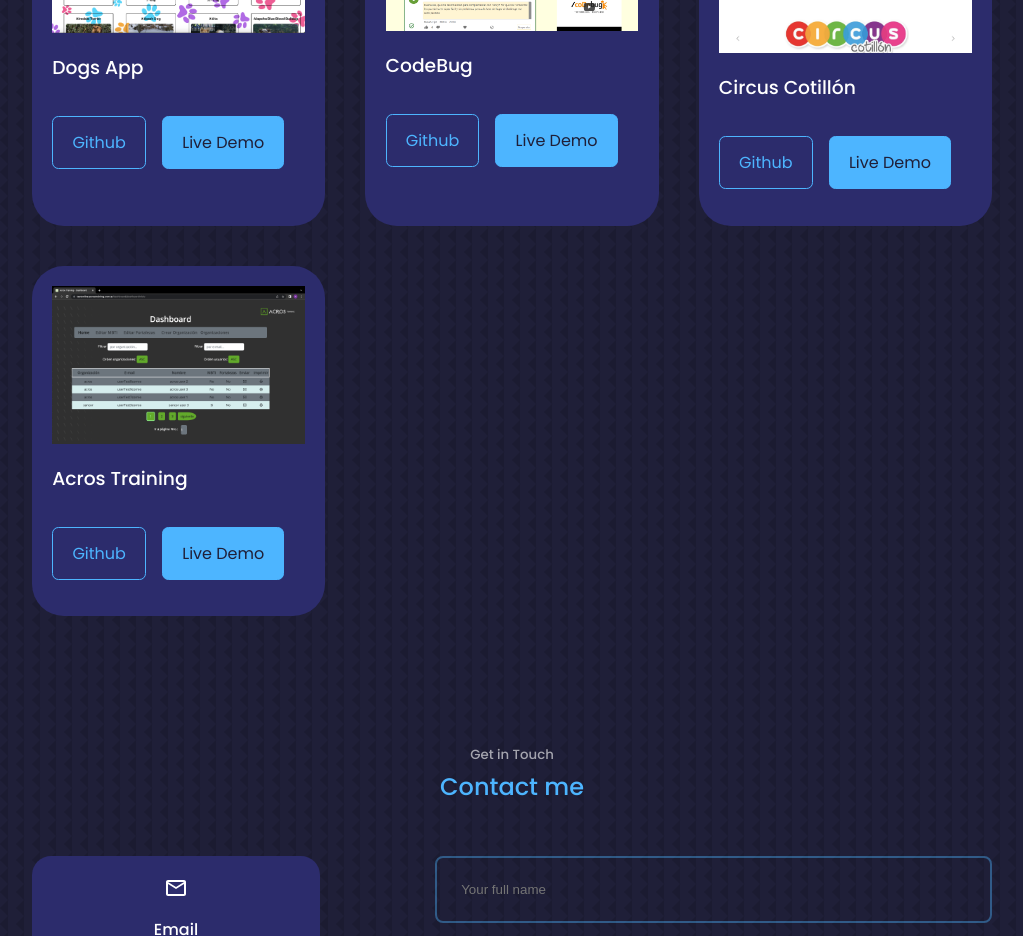
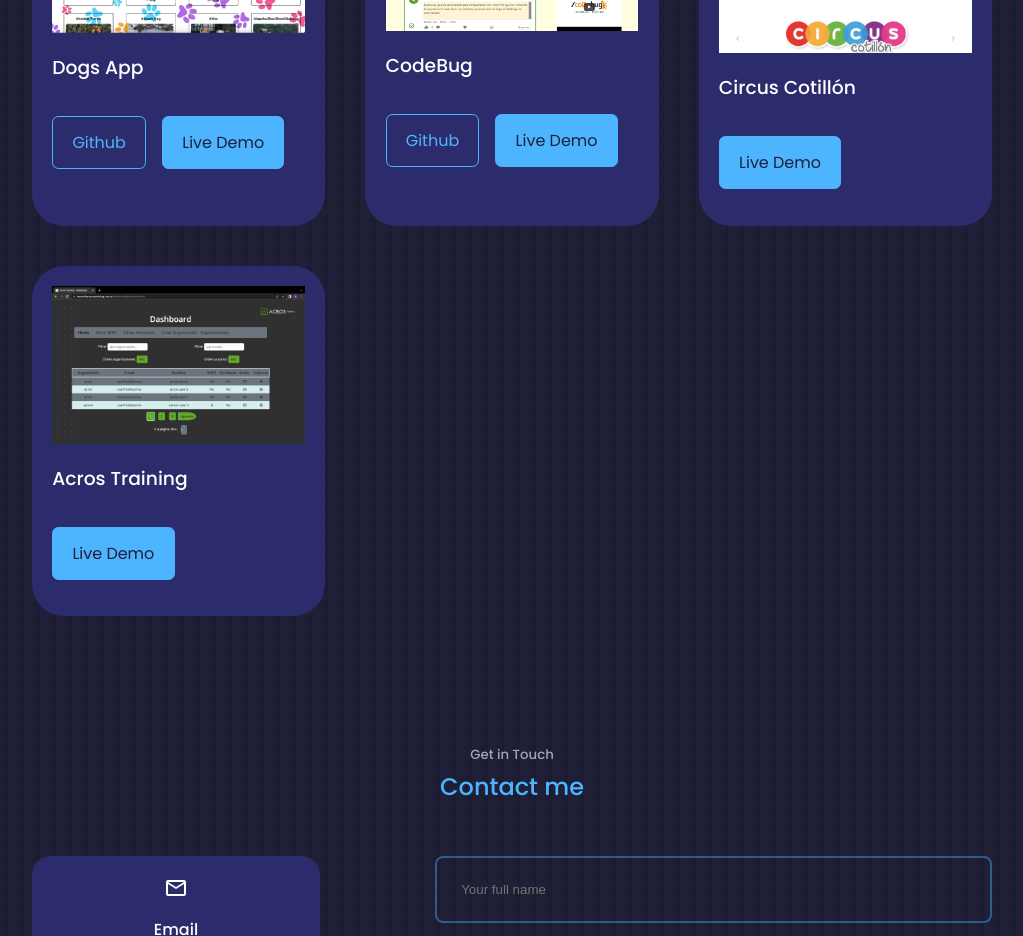
Before and after one commit to GonzaloGDV/portfolio, a React (Create React App) app: page / in a window 1280 px wide. Shown: the part 2540-3476 px from the top of the page, without its empty margins (128-1151 px from the left). Built offline with nearby package versions, Linux system fonts and the light colour scheme.

Commit message:
New CV. Delete Github private links

```diff
--- a/src/components/portfolio/Portfolio.jsx
+++ b/src/components/portfolio/Portfolio.jsx
@@ -24,14 +24,12 @@ const data = [
     id: 3,
     image: IMG3,
     title: 'Circus Cotillón',
-    github: 'https://github.com/CotillonCircus/WebApp',
     demo: 'https://circuscotillon.com',
   },
   {
     id: 4,
     image: IMG4,
     title: 'Acros Training',
-    github: 'https://github.com/AcrosTraining/acros-app',
     demo: 'https://testonline.acrostraining.com.ar/',
   },
 ];
@@ -51,6 +49,7 @@ const Portfolio = () => {
               </div>
               <h3>{title}</h3>
               <div className='portfolio__item-cta'>
+                {github && (
                   <a
                     href={github}
                     className='btn'
@@ -59,6 +58,7 @@ const Portfolio = () => {
                   >
                     Github
                   </a>
+                )}
                 <a
                   href={demo}
                   className='btn btn-primary'
```
Also changed, not shown: 1 other file (tests, documents, lock files or other folders). Lines whose indentation alone changed are shown as unchanged.
